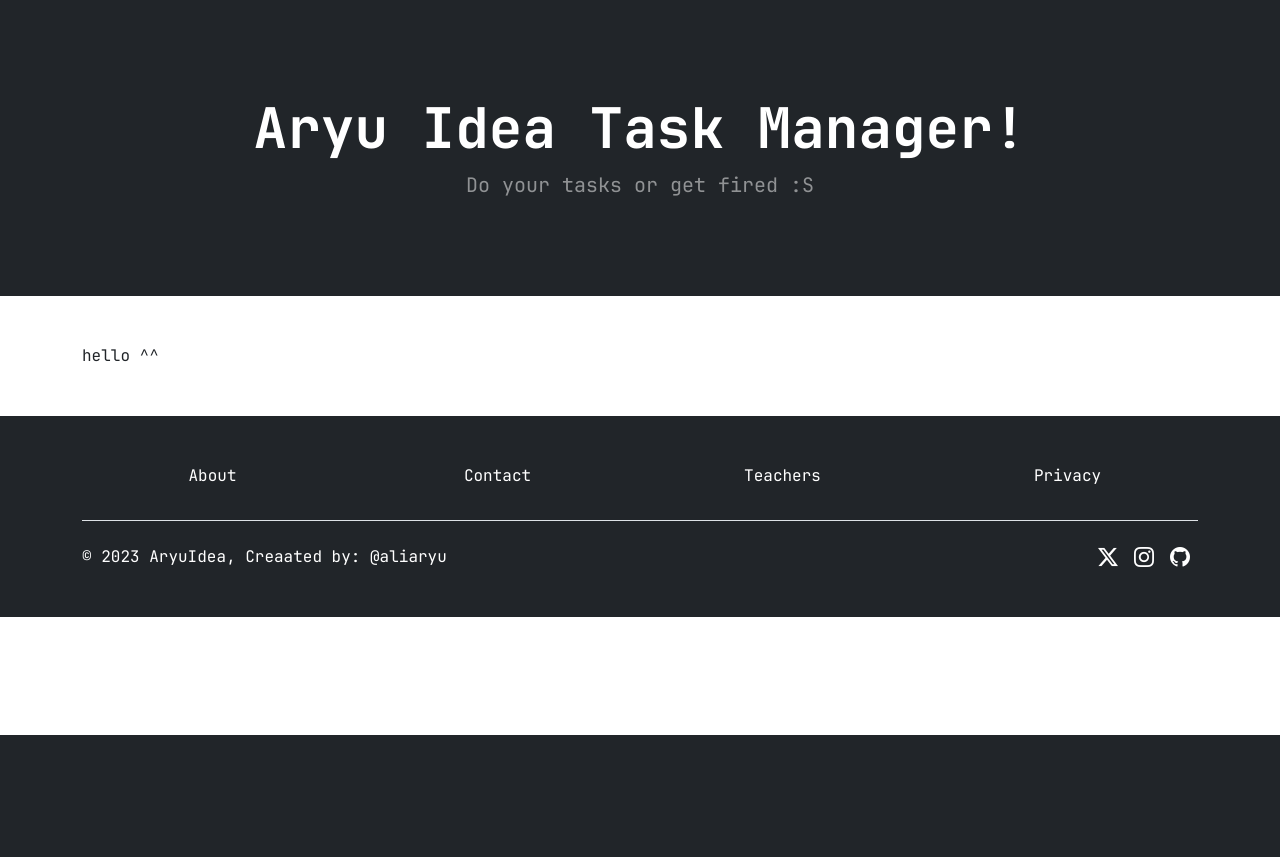
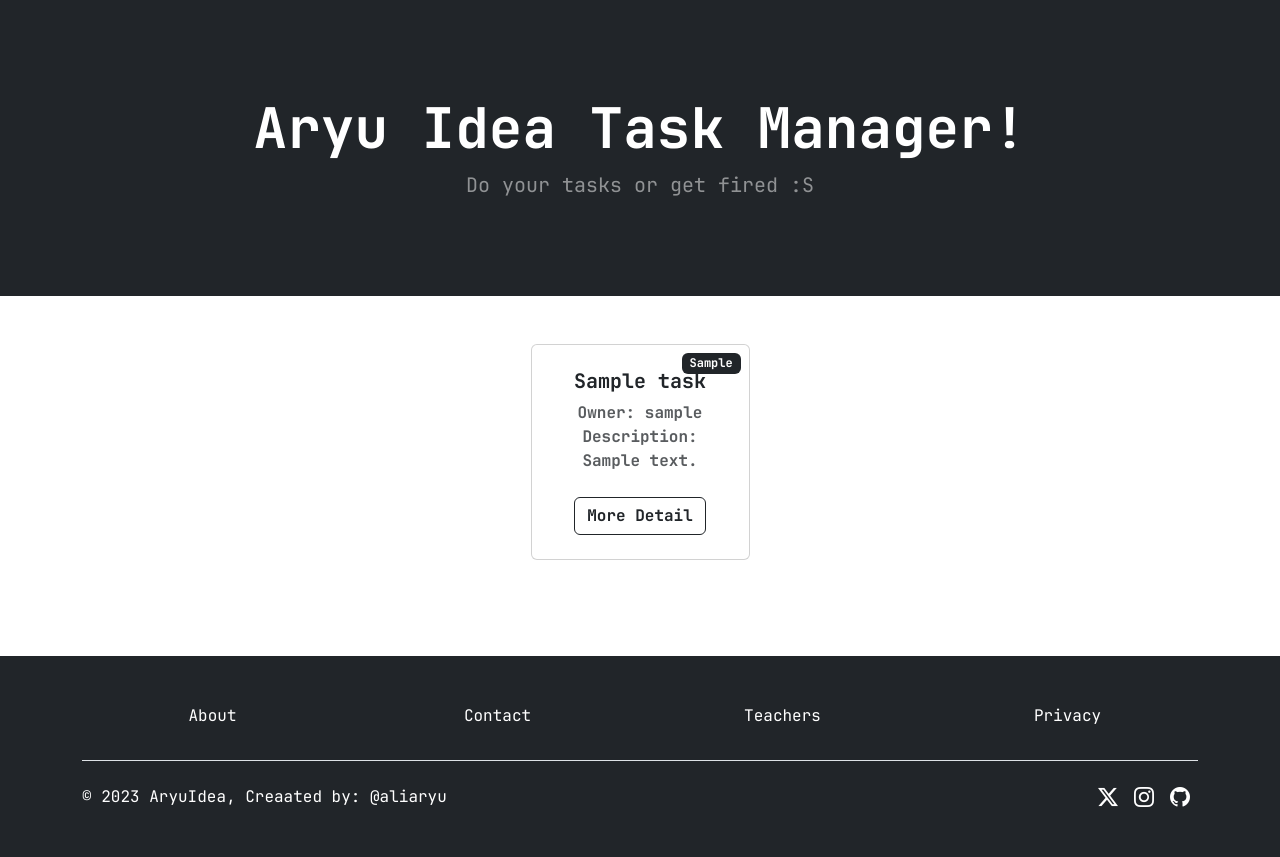
Before and after one commit to aliaryu/maktab100, a Django app: template week20/TaskManager/templates/index.html in a window 1280 px wide. Shown: the part 65-922 px from the top of the page. Before the commit the page ends 800 px from the top, so only its background shows below. Run offline with Django 4.2, Linux system fonts and the light colour scheme; the template is opened without the code that fills it: values that come from a table or form of the project are taken from there, others are empty; tables that the repository leaves empty hold one stand-in row (values such as "Sample post").

Commit message:
feat : create list tasks for index

```diff
--- a/week20/TaskManager/account/views.py
+++ b/week20/TaskManager/account/views.py
@@ -9,8 +9,6 @@ def login_view(request):
     login_form = LoginForm
     if request.method == "POST":
         login_form = login_form(data=request.POST)
-        print(login_form.errors)
-        print(login_form.errors.as_data())
         if login_form.is_valid():
             username = login_form.cleaned_data["username"]
             password = login_form.cleaned_data["password"]
--- a/week20/TaskManager/src/views.py
+++ b/week20/TaskManager/src/views.py
@@ -1,13 +1,17 @@
 from django.shortcuts import render
 from account.forms import LoginForm
+from task.models import Task
+from django.utils import timezone
 
 
 def index_view(request):
 
     login_form = LoginForm()
+    tasks      = Task.objects.filter(due_date__gte = timezone.now()).order_by("-id")
 
     context = {
         "login_form": login_form,
+        "tasks": tasks
     }
 
     return render(request, "index.html", context=context)
--- a/week20/TaskManager/task/models.py
+++ b/week20/TaskManager/task/models.py
@@ -66,5 +66,7 @@ class Task(models.Model):
         verbose_name = "Task"
         verbose_name_plural = "Tasks"
 
+
+
     def __str__(self):
         return self.title
--- a/week20/TaskManager/templates/index.html
+++ b/week20/TaskManager/templates/index.html
@@ -1,8 +1,30 @@
 {% extends "base.html" %}
-
 
 {% block content %}
 
-<p>hello ^^</p>
+<div class="container px-4 px-lg-5 mt-5">
+    <div class="row gx-4 gx-lg-5 row-cols-2 row-cols-md-3 row-cols-xl-4 justify-content-center">
+
+      {% for task in tasks %}
+        <div class="col mb-5">
+          <div class="card h-100">
+            <div class="badge bg-dark text-white position-absolute" style="top: 0.5rem; right: 0.5rem">{{ task.category }}</div>
+              <div class="card-body p-4">
+                  <div class="text-center">
+                      <h5 class="fw-bolder">{{ task.title }}</h5>
+
+                      <span class="text-muted fw-custom">Owner: {{ task.user.username }}</span><br>
+                      <span class="text-muted fw-custom">Description: {{ task.description|truncatewords:5 }}</span>
+                  </div>
+              </div>
+              <div class="card-footer p-4 pt-0 border-top-0 bg-transparent">
+                  <div class="text-center"><a class="btn btn-outline-dark mt-auto fw-custom" href="course.html">More Detail</a></div>
+              </div>
+          </div>
+        </div>
+      {% endfor %}
+
+    </div>
+  </div>
 
 {% endblock content %}
```
